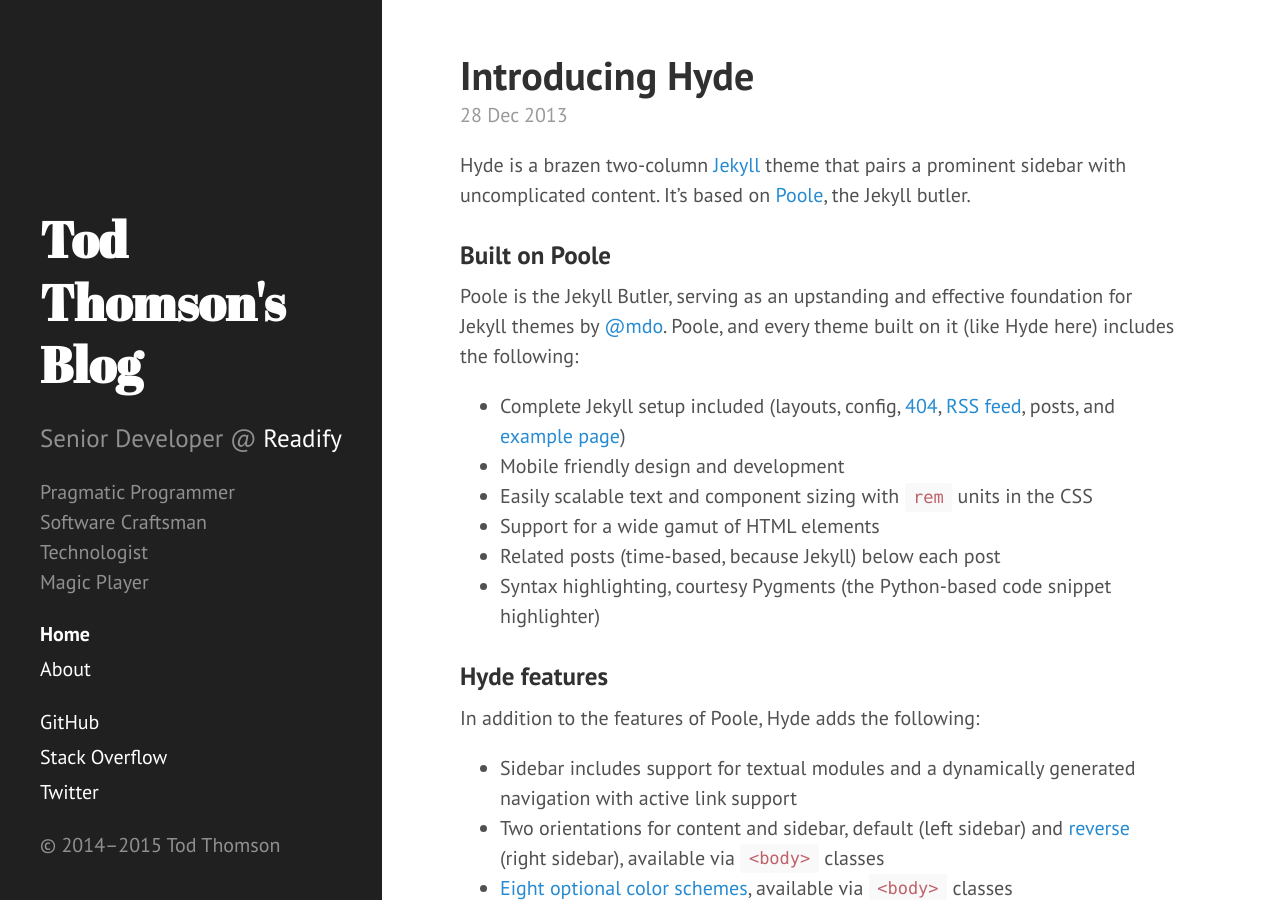
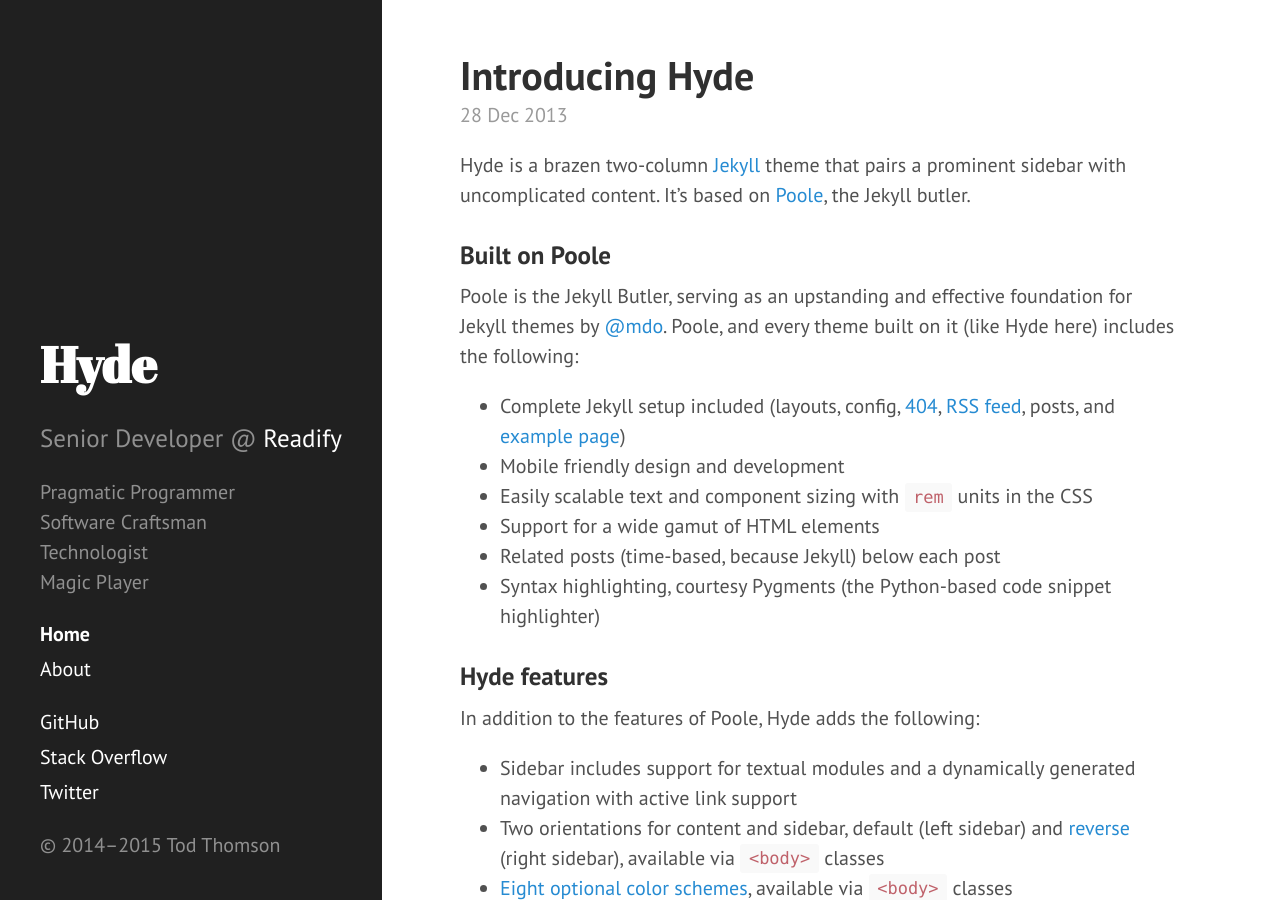
Before and after one commit to todthomson/todthomson.github.io, a Jekyll site: the page built from index.html, in a window 1280 px wide and 900 px high. Built offline with Jekyll 4.4.1, drawn with Linux system fonts in a browser that asks for light colours; Markdown is read by kramdown in place of the engine named in the settings; the list of posts is cut into pages by our own code.

Commit message:
revert to out of the box _config.yml from Hyde

```diff
--- a/_config.yml
+++ b/_config.yml
@@ -1,25 +1,26 @@
 # Dependencies
-markdown: kramdown # or redcarpet
-highlighter: rouge # or pygments
+markdown:         redcarpet
+highlighter:      pygments
 
 # Permalinks
-permalink: pretty
+permalink:        pretty
 relative_permalinks: true
 
 # Setup
-title: "Tod Thomson's Blog"
+title:            Hyde
+tagline:          'A Jekyll theme'
+description:      'A brazen two-column <a href="http://jekyllrb.com" target="_blank">Jekyll</a> theme that pairs a prominent sidebar with uncomplicated content. Made by <a href="https://twitter.com/mdo" target="_blank">@mdo</a>.'
+url:              http://hyde.getpoole.com
+baseurl:          /
 
-url: http://c0ntinuum.github.io
-baseurl: /
-paginate: 5
-
-
-# KRAP
-tagline: TAGLINE
-description: DESCRIPTION
 author:
   name:           'Mark Otto'
   url:            https://twitter.com/mdo
-version: 0.0.1
+
+paginate:         5
+
+# Custom vars
+version:          2.1.0
+
 github:
-  repo: https://github.com/c0ntinuum
+  repo:           https://github.com/poole/hyde
```
